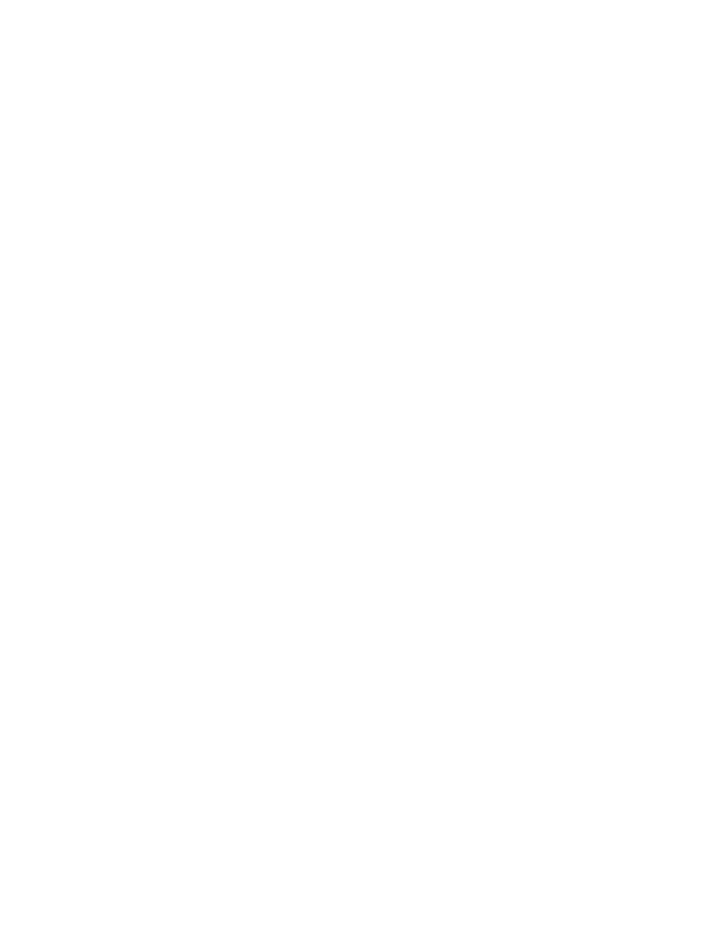
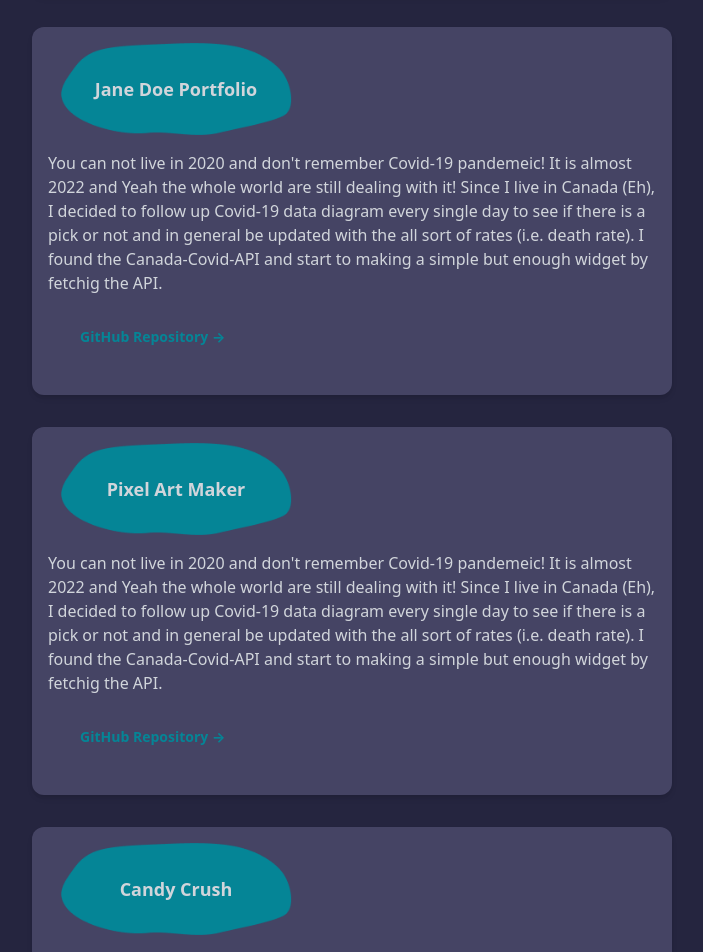
Before and after one commit to fojanb/Fojan-Portfolio, a React (Create React App) app: page /works in a window 1280 px wide. Shown: the part 3120-4072 px from the top of the page, without its empty margins (288-991 px from the left). Before the commit the page ends 2576 px from the top, so only its background shows below. Built offline with nearby package versions, Linux system fonts and the light colour scheme.

Commit message:
Works Update

```diff
--- a/src/components/Works/Works.js
+++ b/src/components/Works/Works.js
@@ -63,6 +63,78 @@ const Works = () => {
       widget by fetchig the API.`,
       link: `https://github.com/fojanb/weather-app`,
     },
+    {
+      title: "Face Detection",
+      description: `You can not live in 2020 and don't remember Covid-19 pandemeic! It
+      is almost 2022 and Yeah the whole world are still dealing with it!
+
+      Since I live in Canada (Eh), I decided to follow up Covid-19 data
+      diagram every single day to see if there is a pick or not and in
+      general be updated with the all sort of rates (i.e. death rate). I
+      found the Canada-Covid-API and start to making a simple but enough
+      widget by fetchig the API.`,
+      link: `https://github.com/fojanb/face-detection`,
+    },
+    {
+      title: "Paint App",
+      description: `You can not live in 2020 and don't remember Covid-19 pandemeic! It
+      is almost 2022 and Yeah the whole world are still dealing with it!
+
+      Since I live in Canada (Eh), I decided to follow up Covid-19 data
+      diagram every single day to see if there is a pick or not and in
+      general be updated with the all sort of rates (i.e. death rate). I
+      found the Canada-Covid-API and start to making a simple but enough
+      widget by fetchig the API.`,
+      link: `https://github.com/fojanb/paint-app`,
+    },
+    {
+      title: "Jane Doe Portfolio",
+      description: `You can not live in 2020 and don't remember Covid-19 pandemeic! It
+      is almost 2022 and Yeah the whole world are still dealing with it!
+
+      Since I live in Canada (Eh), I decided to follow up Covid-19 data
+      diagram every single day to see if there is a pick or not and in
+      general be updated with the all sort of rates (i.e. death rate). I
+      found the Canada-Covid-API and start to making a simple but enough
+      widget by fetchig the API.`,
+      link: `https://github.com/fojanb/Jane-Doe-Portfolio`,
+    },
+    {
+      title: "Pixel Art Maker",
+      description: `You can not live in 2020 and don't remember Covid-19 pandemeic! It
+      is almost 2022 and Yeah the whole world are still dealing with it!
+
+      Since I live in Canada (Eh), I decided to follow up Covid-19 data
+      diagram every single day to see if there is a pick or not and in
+      general be updated with the all sort of rates (i.e. death rate). I
+      found the Canada-Covid-API and start to making a simple but enough
+      widget by fetchig the API.`,
+      link: `https://github.com/fojanb/pixel-art-maker`,
+    },
+    {
+      title: "Candy Crush",
+      description: `You can not live in 2020 and don't remember Covid-19 pandemeic! It
+      is almost 2022 and Yeah the whole world are still dealing with it!
+
+      Since I live in Canada (Eh), I decided to follow up Covid-19 data
+      diagram every single day to see if there is a pick or not and in
+      general be updated with the all sort of rates (i.e. death rate). I
+      found the Canada-Covid-API and start to making a simple but enough
+      widget by fetchig the API.`,
+      link: `https://github.com/fojanb/Candy-Crush`,
+    },
+    {
+      title: "A Full Feature Gallery",
+      description: `You can not live in 2020 and don't remember Covid-19 pandemeic! It
+      is almost 2022 and Yeah the whole world are still dealing with it!
+
+      Since I live in Canada (Eh), I decided to follow up Covid-19 data
+      diagram every single day to see if there is a pick or not and in
+      general be updated with the all sort of rates (i.e. death rate). I
+      found the Canada-Covid-API and start to making a simple but enough
+      widget by fetchig the API.`,
+      link: `https://github.com/fojanb/full-feature-gallery`,
+    },
   ];
   return (
     <div className="grid grid-cols-1 grid-rows-1 w-screen pb-36 m-0 m-auto">
@@ -90,7 +162,6 @@ const Works = () => {
             description={work.description}
             link={work.link}
             key={index}
-            // key should be something unique that's why I used "index"
           />
         ))}
         {/* <div className="flex items-center justify-center ">
```
